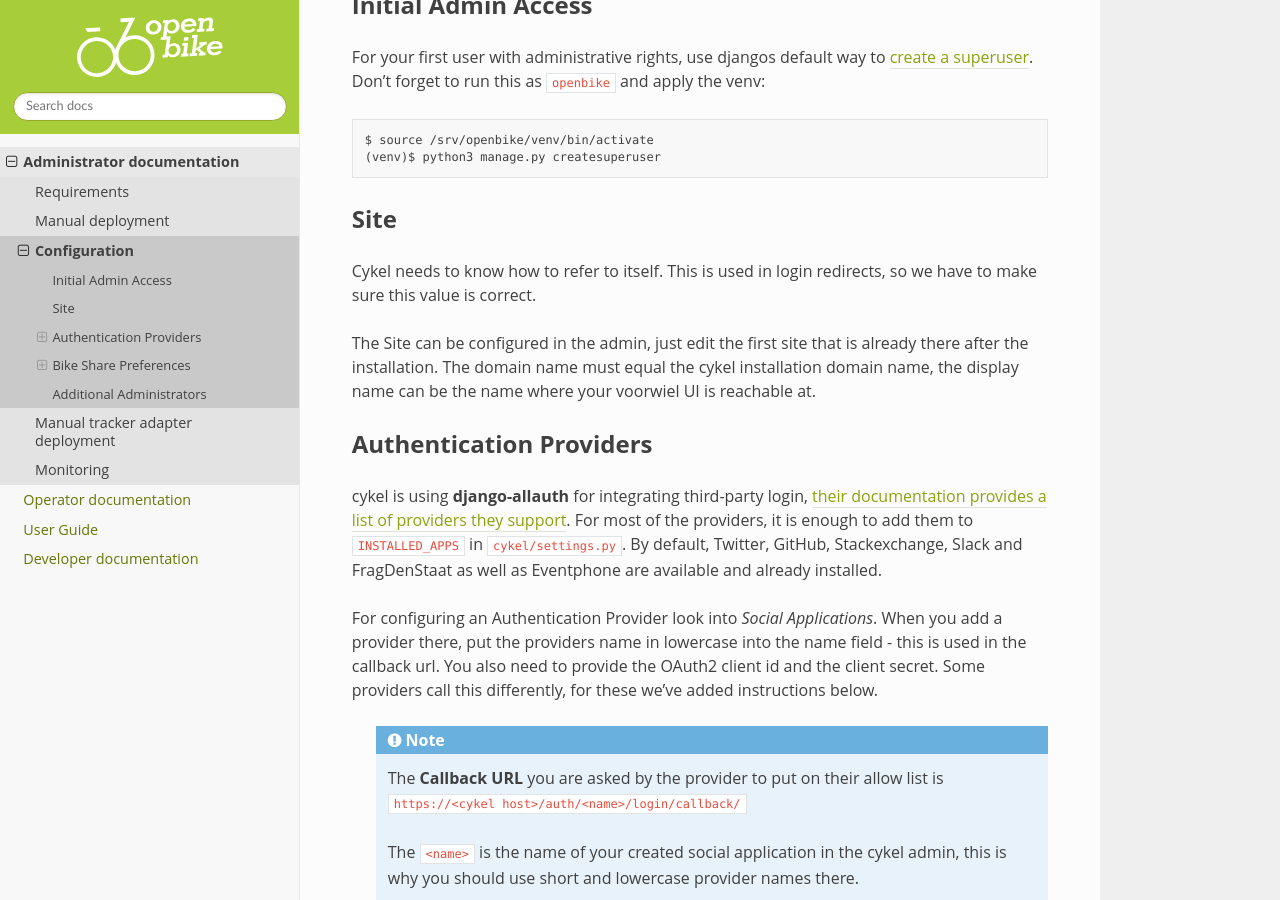
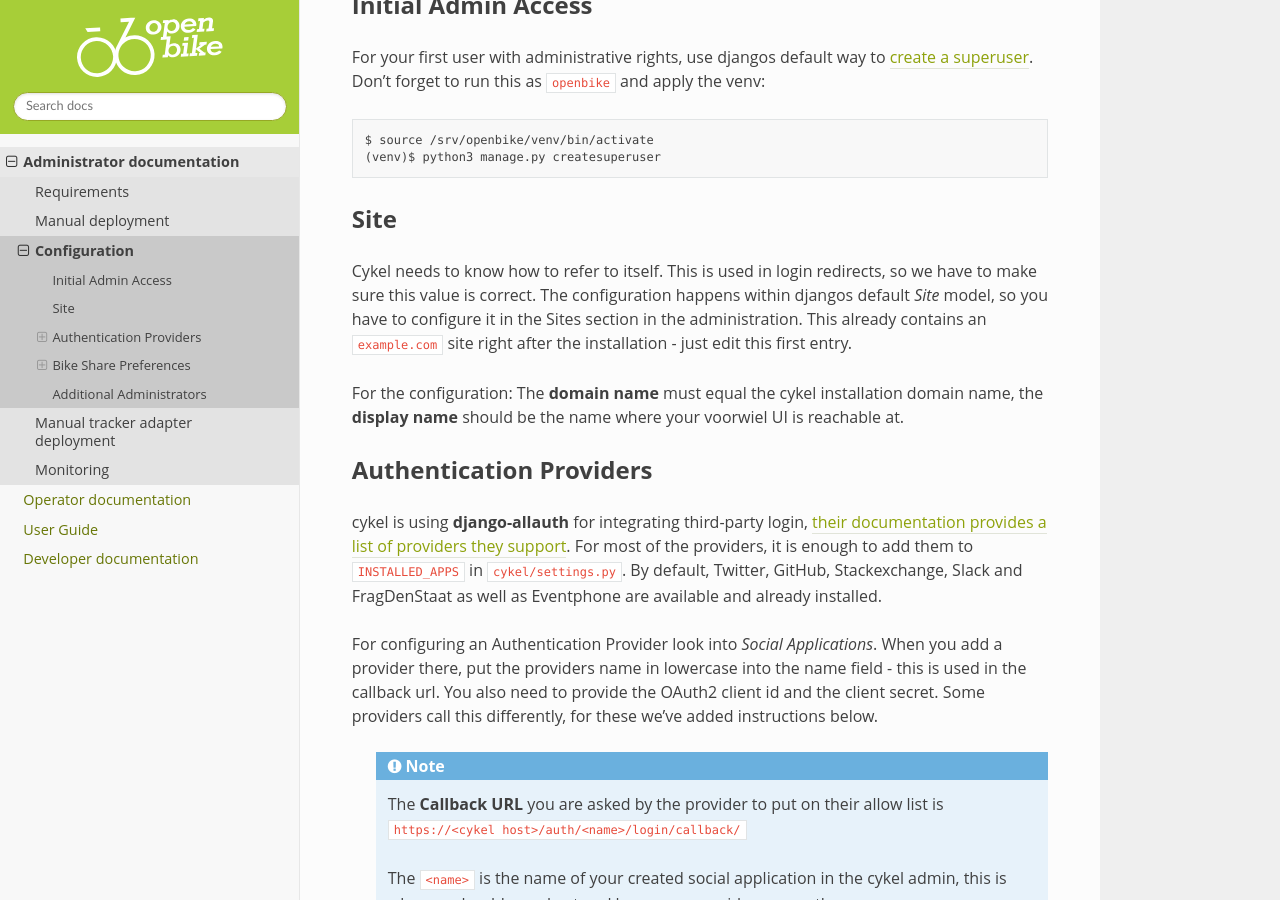
Before and after one commit to transportkollektiv/openbike, a Sphinx documentation site: the page built from docs/administrator/configuration.rst, in a window 1280 px wide and 900 px high, scrolled down 396 px. Built offline with Sphinx 7.4.7 and the Read the Docs theme 2.0.0, drawn with Linux system fonts in a browser that asks for light colours; pages that are not in the unit, such as notebooks, are missing from menus.

Commit message:
docs: clarify site settings

```diff
--- a/docs/administrator/configuration.rst
+++ b/docs/administrator/configuration.rst
@@ -20,9 +20,9 @@ For your first user with administrative rights, use djangos default way to `crea
 Site
 ----
 
-Cykel needs to know how to refer to itself. This is used in login redirects, so we have to make sure this value is correct.
+Cykel needs to know how to refer to itself. This is used in login redirects, so we have to make sure this value is correct. The configuration happens within djangos default *Site* model, so you have to configure it in the Sites section in the administration. This already contains an ``example.com`` site right after the installation - just edit this first entry.
 
-The Site can be configured in the admin, just edit the first site that is already there after the installation. The domain name must equal the cykel installation domain name, the display name can be the name where your voorwiel UI is reachable at.
+For the configuration: The **domain name** must equal the cykel installation domain name, the **display name** should be the name where your voorwiel UI is reachable at.
 
 Authentication Providers
 ------------------------
```
